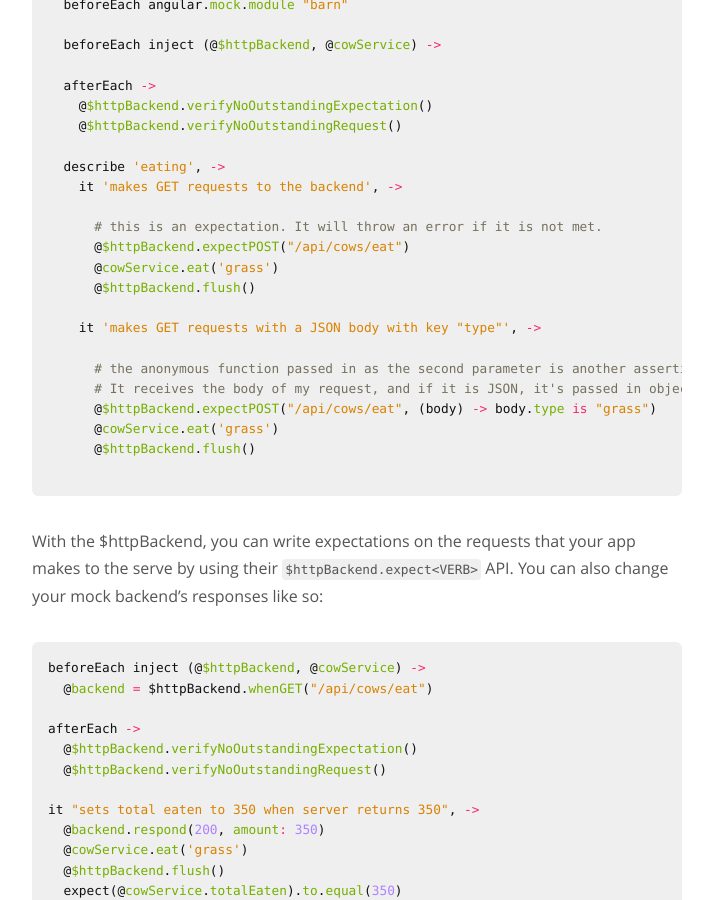
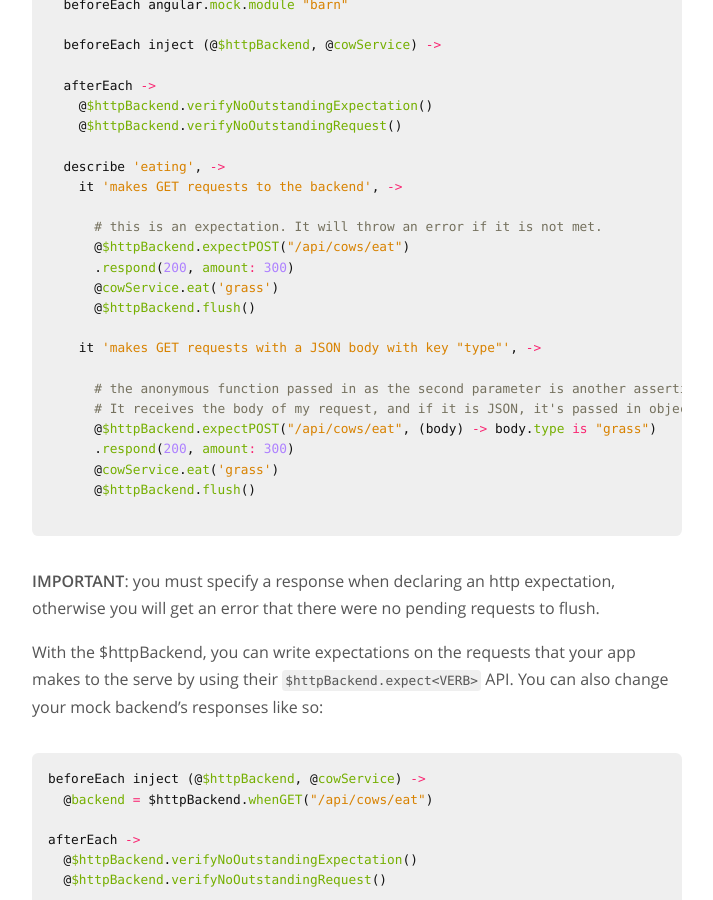
Before and after one commit to bioball/bioball.github.io, a Jekyll site: the page built from _posts/2015-03-09-writing-karma-unit-tests.md, in a window 1280 px wide and 900 px high, scrolled down 9354 px. Shown: the whole window, without its empty margins (480-1193 px from the left). Built offline with Jekyll 4.4.1, drawn with Linux system fonts in a browser that asks for light colours; nearby versions of some CDN libraries; Markdown is read by kramdown in place of the engine named in the settings; comment, search, counter and statistics services are not loaded.

Commit message:
add bit about

````diff
--- a/_posts/2015-03-09-writing-karma-unit-tests.md
+++ b/_posts/2015-03-09-writing-karma-unit-tests.md
@@ -355,6 +355,7 @@ describe 'cowService', ->
 
       # this is an expectation. It will throw an error if it is not met.
       @$httpBackend.expectPOST("/api/cows/eat")
+      .respond(200, amount: 300)
       @cowService.eat('grass')
       @$httpBackend.flush()
 
@@ -363,10 +364,13 @@ describe 'cowService', ->
       # the anonymous function passed in as the second parameter is another assertion I can make. Return true to pass, return false to fail.
       # It receives the body of my request, and if it is JSON, it's passed in object format.
       @$httpBackend.expectPOST("/api/cows/eat", (body) -> body.type is "grass")
+      .respond(200, amount: 300)
       @cowService.eat('grass')
       @$httpBackend.flush()
 
 ```
+
+**IMPORTANT**: you must specify a response when declaring an http expectation, otherwise you will get an error that there were no pending requests to flush.
 
 With the $httpBackend, you can write expectations on the requests that your app makes to the serve by using their `$httpBackend.expect<VERB>` API. You can also change your mock backend's responses like so:
 
````
